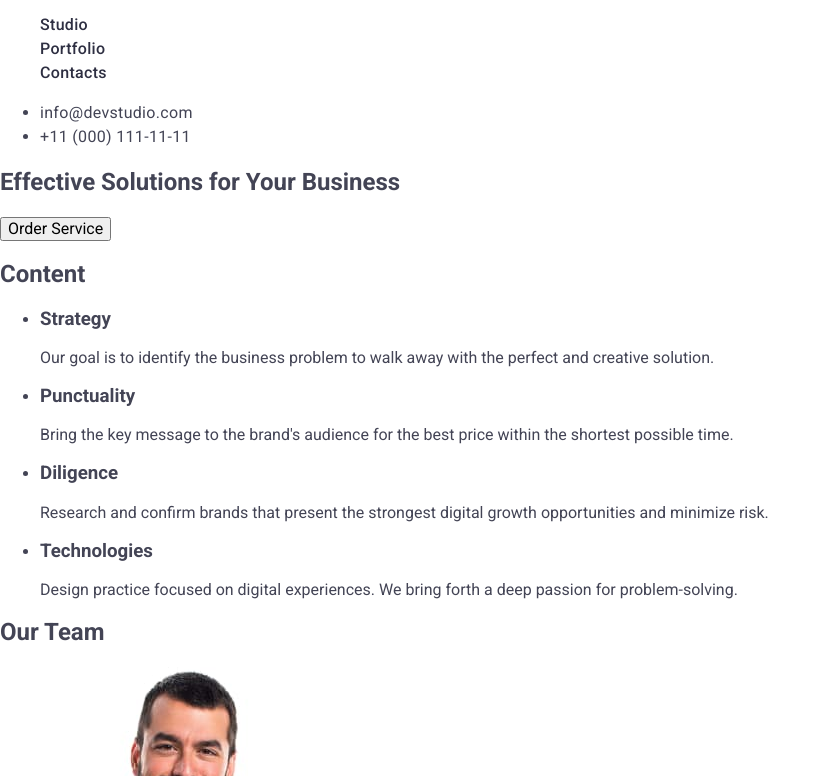
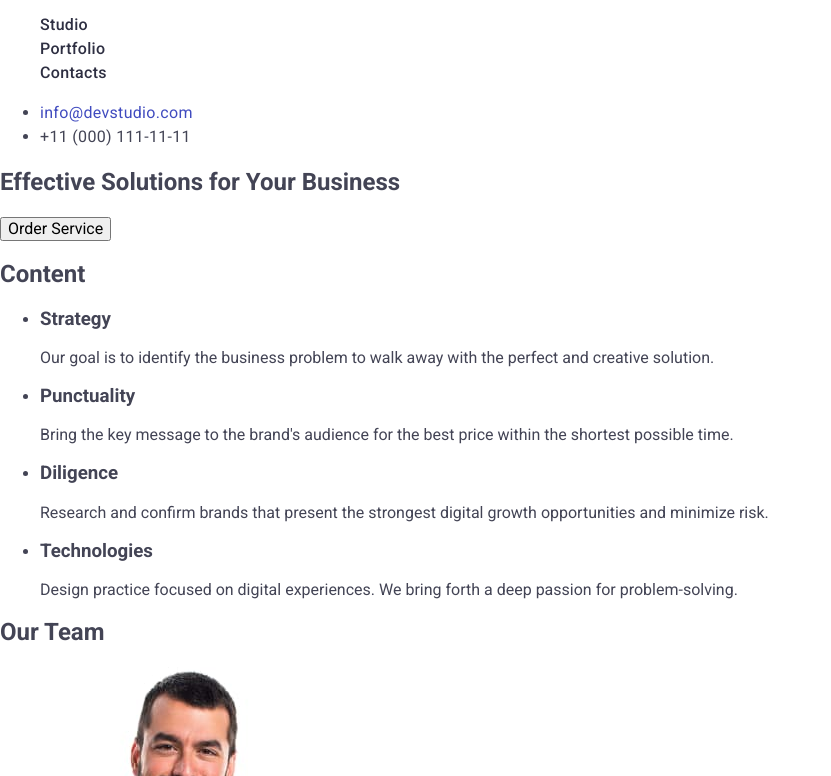
Before and after one commit to Moryak96/goit-markup-hw-02, a plain HTML site: page index.html in a window 1280 px wide. In both pictures the pointer is over the link "info@devstudio.com". Shown: the part 24-800 px from the top of the page, without its empty margins (0-831 px from the left). Drawn offline with nearby package versions, Linux system fonts and the light colour scheme.

Commit message:
Update styles.css

```diff
--- a/css/styles.css
+++ b/css/styles.css
@@ -51,3 +51,8 @@ text-decoration: none;
     color: #434455;
     text-decoration: none;
 }
+
+.contacts:hover,
+.contacts:focus {
+    color: #404bbf;
+}
```
